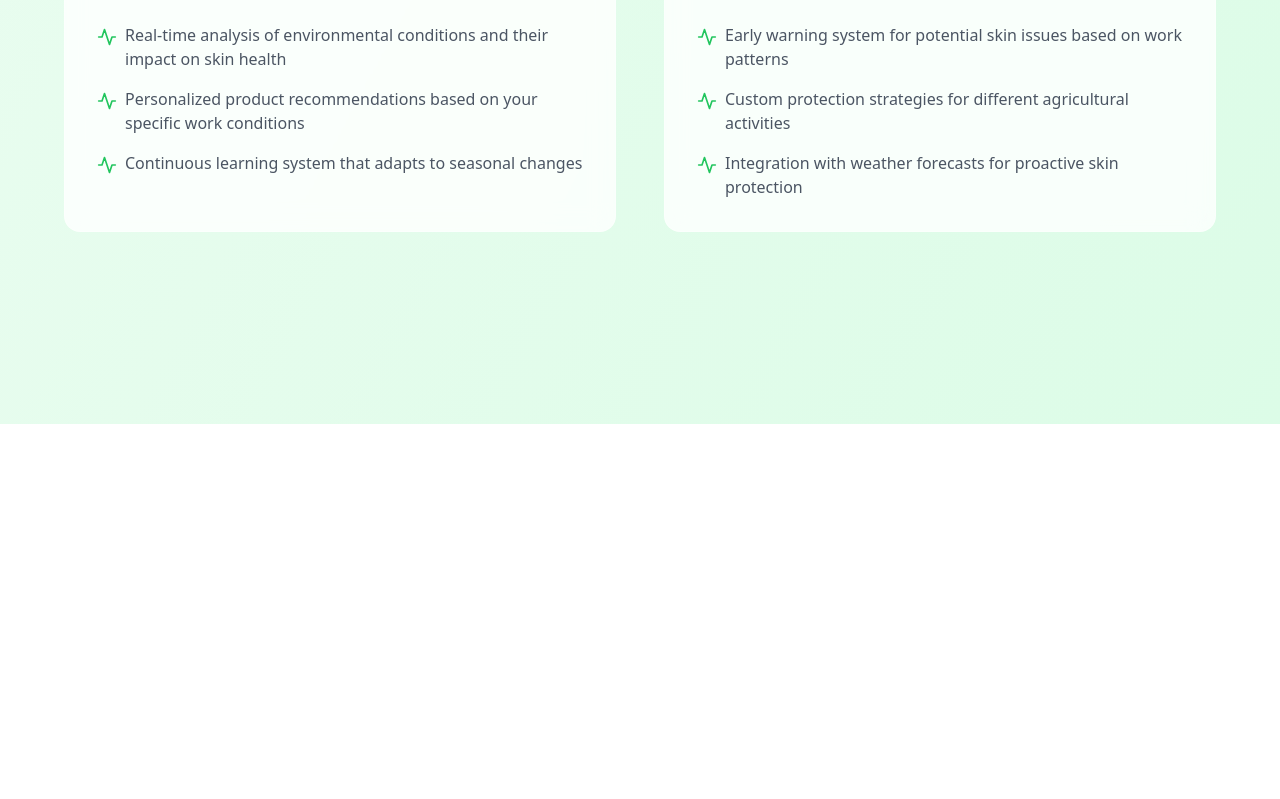
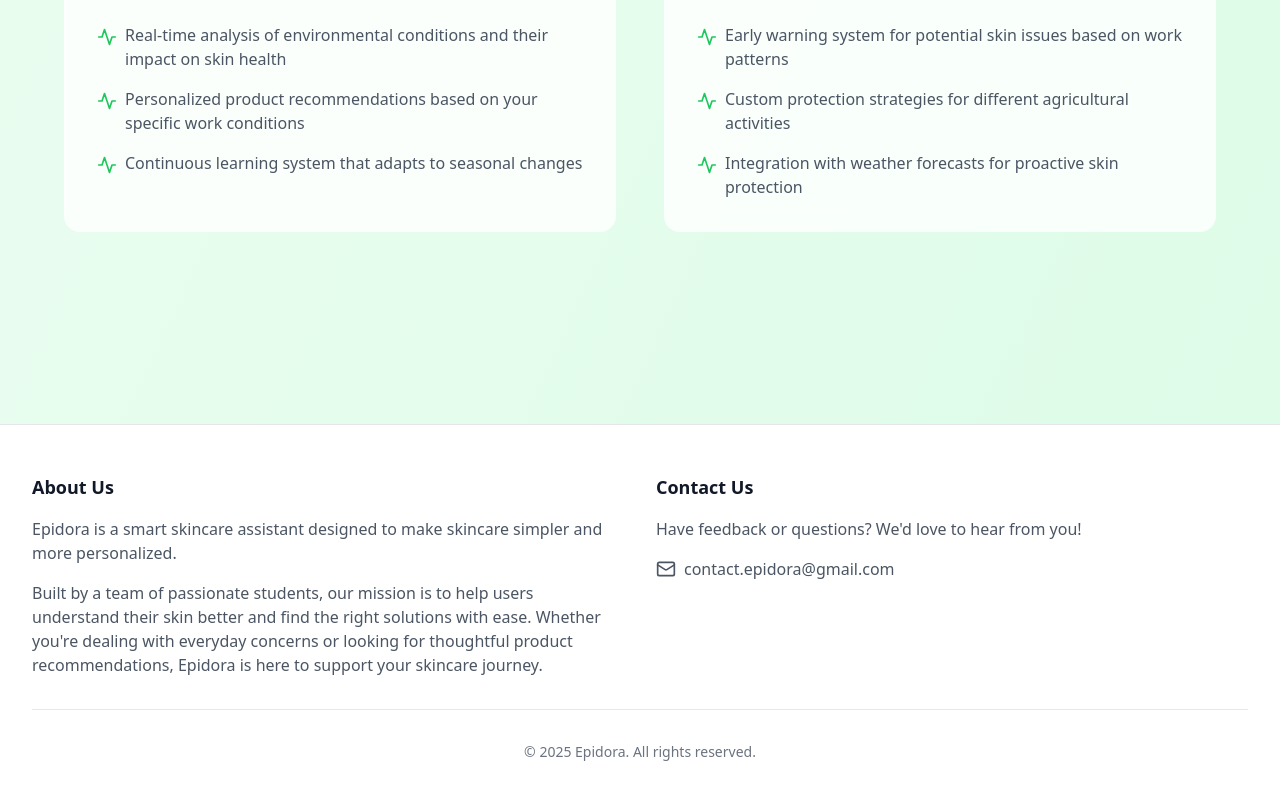
Before and after one commit to Sambhav-gg/epidoraa, a React (Vite) app: page / in a window 1280 px wide. Shown: the part 1965-2764 px from the top of the page. Before the commit the page ends 2389 px from the top, so only its background shows below. Built offline with nearby package versions, Linux system fonts and the light colour scheme; no server answers.

Commit message:
Update Welcome.tsx

```diff
--- a/src/pages/Welcome.tsx
+++ b/src/pages/Welcome.tsx
@@ -1,6 +1,7 @@
 import React from 'react';
 import { Link } from 'react-router-dom';
 import { Leaf, ChevronRight, Shield, Sparkles, Users, Droplet, Sun, Wind, Plane as Plant, Microscope, Activity } from 'lucide-react';
+import { Footer } from '../components/Footer';
 
 const Welcome = () => {
   return (
@@ -182,6 +183,9 @@ const Welcome = () => {
           </div>
         </div>
       </div>
+      <div>
+        <Footer/>
+      </div>
     </div>
   );
 };
```
